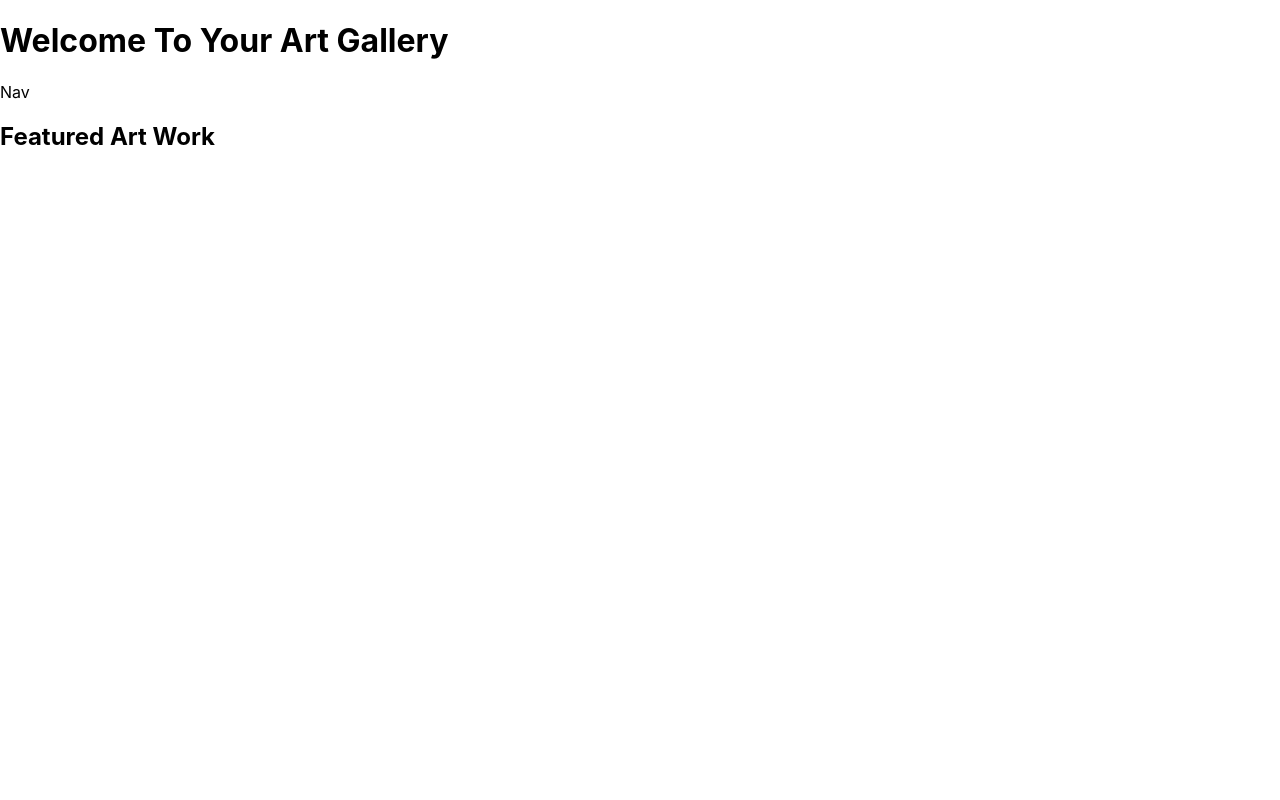
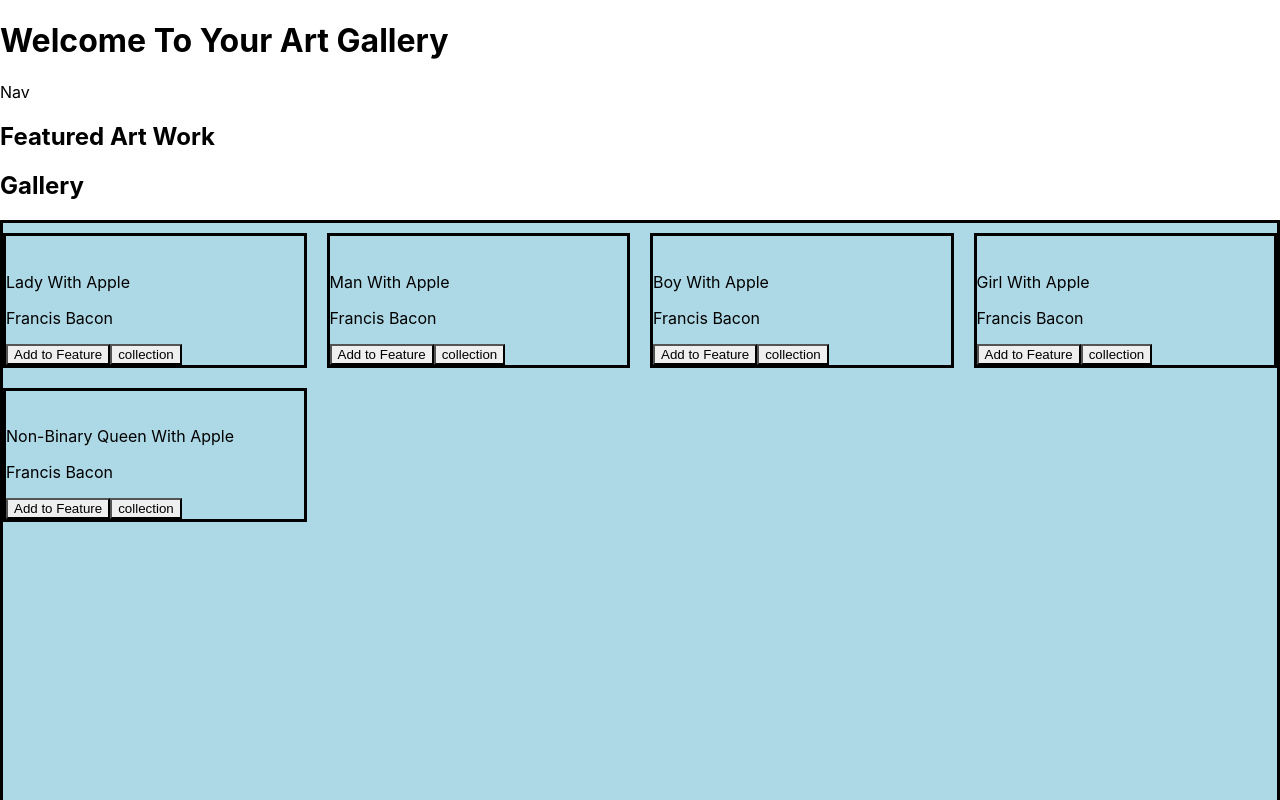
Before and after one commit to ZephaniahWillard2/Dynamic-Art-Gallery, a React (Create React App) app in the folder react-art-gallery/: page / in a window 1280 px wide. Shown: the top 800 px of the page. Built offline with nearby package versions, Linux system fonts and the light colour scheme.

Commit message:
first attempt, focusing on basic functionality and the cards for the artworks

```diff
--- a/react-art-gallery/package.json
+++ b/react-art-gallery/package.json
@@ -3,6 +3,7 @@
   "version": "0.1.0",
   "private": true,
   "dependencies": {
+    "@chakra-ui/react": "^2.8.2",
     "@testing-library/jest-dom": "^5.17.0",
     "@testing-library/react": "^13.4.0",
     "@testing-library/user-event": "^13.5.0",
--- a/react-art-gallery/src/App.css
+++ b/react-art-gallery/src/App.css
@@ -0,0 +1,72 @@
+.card {
+  display: grid;
+}
+
+.art-gallery{
+  display: grid;
+  grid:
+  'myArea . . .';
+  text-align: left;
+  gap: 20px;
+  padding-top: 10px;
+}
+
+
+
+
+.container{
+  height: 900px;
+  overflow-y: auto;
+  background-color: lightblue;
+  border: solid;
+
+
+}
+
+
+
+.scrollable ul{
+  display: grid;
+  grid:
+  'myArea . . .';
+  gap: 30px;
+  padding: 15px;
+  text-align: center;
+  justify-items: center;
+  list-style: none;
+}
+#album-list li{
+  display: inline-block;
+  color: white;
+  height: 200px;
+  width: 170px;
+  border: solid;
+  box-shadow: 0px 0px 10px 1px white;
+  border-radius: 5%;
+  overflow-y: auto;
+}
+#album-list li p{
+  font-size: smaller;
+  text-align: left;
+  padding-left: 10px;
+  margin-right: 10px;
+  overflow-x: hidden;
+  text-wrap: nowrap;
+  line-height: 18px;
+}
+
+#album-list img{
+  width: auto;
+  height: 130px;
+  object-fit: contain;
+}
+#album-list li p:hover{
+  overflow-x: visible;
+  text-wrap: wrap;
+}
+#album-list li:hover{
+  transform: scale(1.03);
+  box-shadow: 0px 0px 10px 1px rgb(245, 165, 245);
+  border: solid rgb(245, 165, 245);
+  overflow-x: visible;
+}
--- a/react-art-gallery/src/App.js
+++ b/react-art-gallery/src/App.js
@@ -1,17 +1,54 @@
 import './App.css';
-import React from 'react';
+import React, {useState} from 'react';
+import ArtList from './Components/ArtList';
+// import { ThemeProvider, ColorModeProvider, Th } from "@chakra-ui/react";
+// import { ChakraProvider } from '@chakra-ui/react';
 //this is the branch
-function App() {
+
+
+const App = () => {
+  const [items, setItems] = useState([
+    {id: 1, title: "Lady With Apple", name: "Francis Bacon", isFeatured: false},
+    {id: 2, title: "Man With Apple", name: "Francis Bacon", isFeatured: false},
+    {id: 3, title: "Boy With Apple", name: "Francis Bacon", isFeatured: false},
+    {id: 4, title: "Girl With Apple", name: "Francis Bacon", isFeatured: false},
+    {id: 5, title: "Non-Binary Queen With Apple", name: "Francis Bacon", isFeatured: false}
+  ]);
+
+  const [collection, setCollection] = useState([]);
+
+  const addToCollection = (item) =>{
+    setCollection(...collection, item);
+    console.log(`added to collection`)
+  };
+
+  const toggleFeature = (item) =>{
+    const updatedItems = items.map(artItem =>
+      artItem.id === item.id ? {...artItem, isFeatured: !artItem.isFeatured} : artItem
+      );
+      setItems(updatedItems);
+  };
+
+
+
+
   return (
+
     <div className="App">
       <header className="App-header">
         <h1>Welcome To Your Art Gallery</h1>
         <nav>Nav</nav>
       </header>
-      <body className='App-body'>
+      <div className='App-body'>
         <h2>Featured Art Work</h2>
+        <div className='feature-art'>
+
+        </div>
+        <h2>Gallery</h2>
 
         <div className='container'>
+          <ArtList items={items} addToCollection={addToCollection} toggleFeature={toggleFeature}/>
+
 
         </div>
 
@@ -21,9 +58,10 @@ function App() {
       <footer>
 
       </footer>
-      </body>
+      </div>
     </div>
+
   );
-}
+};
 
 export default App;
--- /dev/null
+++ b/react-art-gallery/src/Components/ArtItem.js
@@ -0,0 +1,45 @@
+import React from "react";
+import { Card, CardHeader, CardBody, CardFooter, Text, Button, SimpleGrid, Heading } from '@chakra-ui/react'
+
+
+const ArtItem = ({item, toggleFeature, addToCollection}) => {
+    return(
+        <SimpleGrid spacing={40} templateColumns='repeat(auto-fill, minmax(250px, 1fr))'>
+            <Card border={"solid"} >
+                <CardHeader>
+                    <Heading size='md' ></Heading>
+                    {/* replace heading with image */}
+                </CardHeader>
+                <CardBody>
+                    <Text>{item.title}</Text>
+                    <Text>{item.name}</Text>
+                </CardBody>
+                <CardFooter>
+                    <Button onClick={() => toggleFeature(item)}>{item.isFeatured ? "Remove" : "Add to Feature"}</Button>
+                    <Button onClick={() => addToCollection(item)}>collection</Button>
+                </CardFooter>
+            </Card>
+
+
+        </SimpleGrid>
+
+    )
+}
+
+
+export default ArtItem;
+
+
+
+
+
+
+
+{/* <div className="card">
+<p>{item.title}</p>
+<p>{item.name}</p>
+<button onClick={() => toggleFeature(item)}>{item.isFeatured ? "Remove" : "Add to Feature"}</button>
+<button onClick={() => addToCollection(item)}>Add to Collection</button>
+
+
+</div> */}
--- /dev/null
+++ b/react-art-gallery/src/Components/ArtList.js
@@ -0,0 +1,20 @@
+import React from "react";
+import ArtItem from "./ArtItem";
+
+const ArtList = ({items, toggleFeature, addToCollection}) => {
+    return(
+
+        <div>
+
+            <div className="art-gallery">
+                {items.map(item => (
+                    <ArtItem key={item.id} item={item} toggleFeature={toggleFeature} addToCollection={addToCollection}/>
+                ))}
+
+            </div>
+        </div>
+
+    );
+};
+
+export default ArtList;
```
Also changed, not shown: 1 other file (tests, documents, lock files or other folders).
